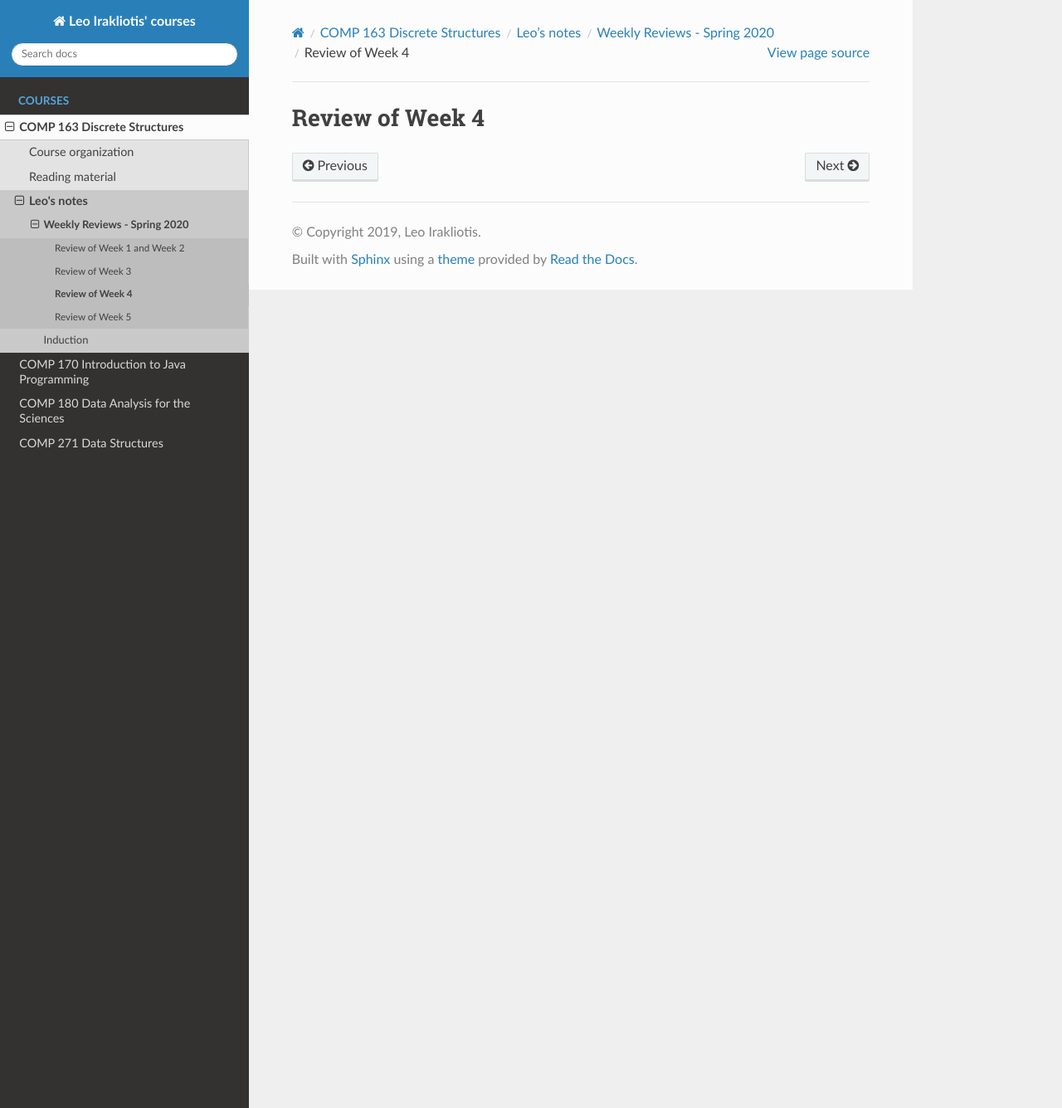
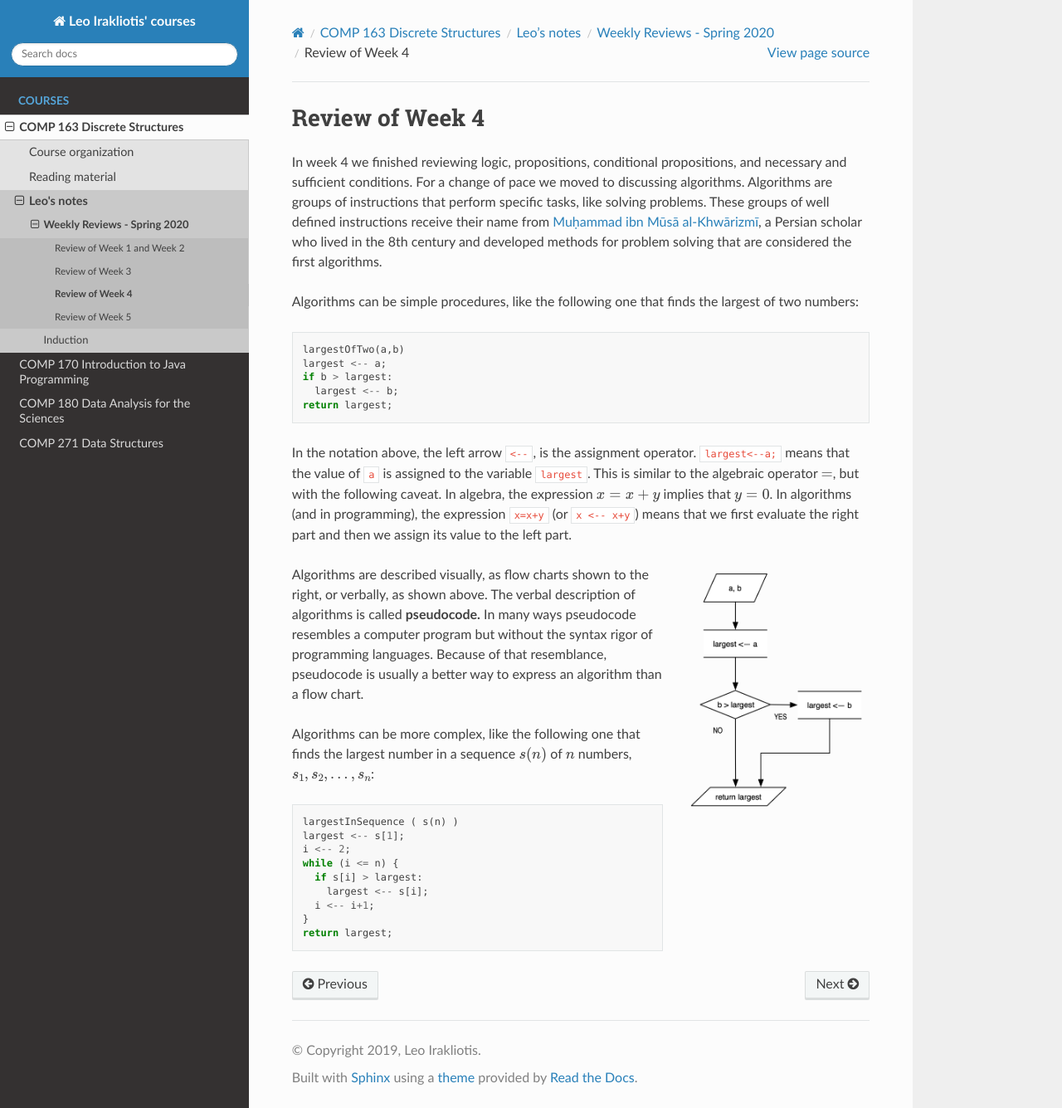
Before and after one commit to sleepyjaree/cdp, a Sphinx documentation site: the page built from source/COMP163/2020Spring/week4.rst, in a window 1280 px wide and 1335 px high. Shown: the whole window at 83% size. Built offline with Sphinx 7.4.7 and the Read the Docs theme 2.0.0, drawn with Linux system fonts in a browser that asks for light colours.

```diff
--- a/source/COMP163/2020Spring/week4.rst
+++ b/source/COMP163/2020Spring/week4.rst
@@ -1,3 +1,33 @@
 
 Review of Week 4
 =================
+
+In week 4 we finished reviewing logic, propositions, conditional propositions, and necessary and sufficient conditions. For a change of pace we moved to discussing algorithms. Algorithms are groups of instructions that perform specific tasks, like solving problems. These groups of well defined instructions receive their name from `Muḥammad ibn Mūsā al-Khwārizmī <https://en.wikipedia.org/wiki/Muhammad_ibn_Musa_al-Khwarizmi>`_, a Persian scholar who lived in the 8th century and developed methods for problem solving that are considered the first algorithms.
+
+Algorithms can be simple procedures, like the following one that finds the largest of two numbers::
+
+  largestOfTwo(a,b)
+  largest <-- a;
+  if b > largest:
+    largest <-- b;
+  return largest;
+
+In the notation above, the left arrow ``<--``, is the assignment operator. ``largest<--a;`` means that the value of ``a`` is assigned to the variable ``largest``. This is similar to the algebraic operator :math:`=`, but with the following caveat. In algebra, the expression :math:`x=x+y` implies that :math:`y=0`. In algorithms (and in programming), the expression ``x=x+y`` (or ``x <-- x+y``) means that we first evaluate the right part and then we assign its value to the left part.
+
+.. image:: images/max.png
+  :align: right
+  :height: 300 px
+
+Algorithms are described visually, as flow charts shown to the right, or verbally, as shown above. The verbal description of algorithms is called **pseudocode.** In many ways pseudocode resembles a computer program but without the syntax rigor of programming languages. Because of that resemblance, pseudocode is usually a better way to express an algorithm than a flow chart.
+
+Algorithms can be more complex, like the following one that finds the largest number in a sequence :math:`s(n)` of :math:`n` numbers, :math:`s_1, s_2, \ldots, s_n`::
+
+  largestInSequence ( s(n) )
+  largest <-- s[1];
+  i <-- 2;
+  while (i <= n) {
+    if s[i] > largest:
+      largest <-- s[i];
+    i <-- i+1;
+  }
+  return largest;
--- a/source/COMP180/2020Spring/week5.rst
+++ b/source/COMP180/2020Spring/week5.rst
@@ -1,3 +1,5 @@
 
 Review of Week 5
 =======================================================
+
+WBC
--- a/source/COMP180/2020Spring/week6.rst
+++ b/source/COMP180/2020Spring/week6.rst
@@ -1,3 +1,5 @@
 
 Review of Week 6
 =======================================================
+
+BOKEH
--- a/source/COMP271/introduction.rst
+++ b/source/COMP271/introduction.rst
@@ -1,5 +1,7 @@
 COMP 271 Data Structures
 ============================
+
+The focus of this course is data structures and the algorithms that support them. The course looks at how to organize, manage, process, sort, and compare data; how fast and efficiently can be done; and how such operations can be supported by programming languages in general and Java in particular.
 
 ..	toctree::
 	:maxdepth: 2
--- a/source/index.rst
+++ b/source/index.rst
@@ -8,7 +8,7 @@
 ============================================
 
 This is a comprehensive site with material and information from the courses I teach.
-(clean build)
+
 
 .. toctree::
    :maxdepth: 2
```
Also changed, not shown: source/COMP271/organization.rst (+2 -10 lines), source/COMP163/2020Spring/images/max.jpg (added), source/COMP163/2020Spring/images/max.png (added), 1 other file.
